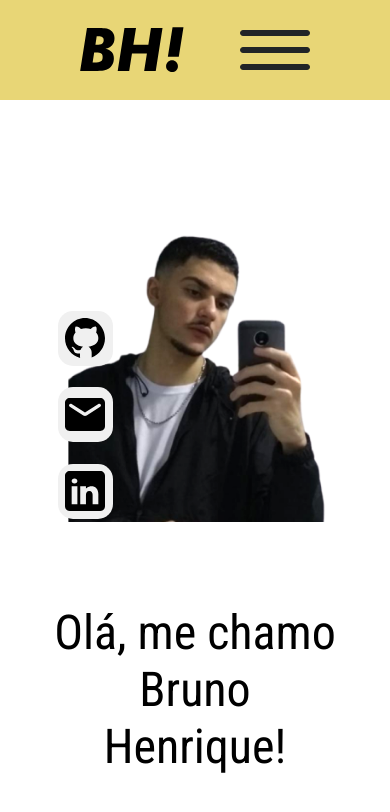
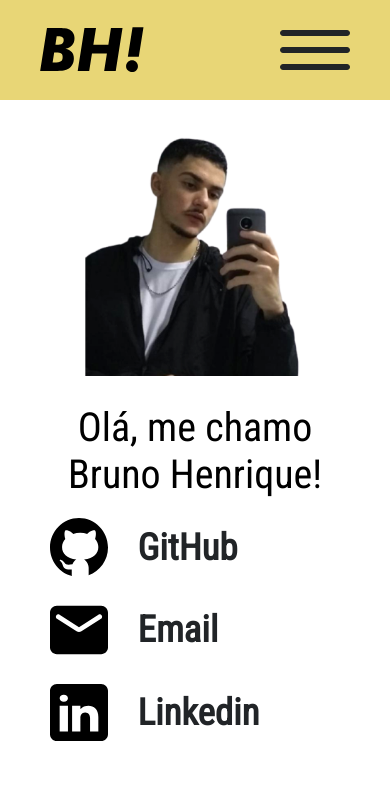
Before and after one commit to bhfsilva/Portfolio, a Next.js app: page / in a window 390 px wide. Shown: the top 812 px of the page. Built offline with nearby package versions, Linux system fonts and the light colour scheme.

Commit message:
aplicada responsividade no componente de introducao

```diff
--- a/src/components/Intro/Intro.module.css
+++ b/src/components/Intro/Intro.module.css
@@ -4,7 +4,7 @@
   align-items:center;
   flex-flow:row wrap;
   height:80vh;
-  padding: 30px 50px;
+  padding:30px 50px;
 }
 .leftBox{
   display:flex;
@@ -32,22 +32,21 @@
   align-items:center;
 }
 .info{
-  height:80%;
   display:flex;
   flex-flow:column;
-  justify-content:center;
+  justify-content:space-between;
   align-items:center;
+  text-decoration:none;
+  color:var(--black);
+  transition:0.3s;
+  height: 200px;
+}
+.info:hover{
+  filter:invert(80%) sepia(80%) saturate(268%) brightness(95%) contrast(91%);
 }
 .info img{
   width:7em;
-}
-.info a{
-  text-decoration:none;
-  color:var(--black);
-  transition:0.3s;
-}
-.info a:hover{
-  filter:invert(80%) sepia(80%) saturate(268%) brightness(95%) contrast(91%);
+  aspect-ratio: 1;
 }
 .info h1{
   font-size:2.3rem;
@@ -61,35 +60,80 @@
     width: 300px;
   }
 }
+@media(max-width: 1096px){
+  .rightBox > h1{
+    font-size:3.3rem;
+  }
+  .info{
+    height: auto;
+  }
+  .info img{
+    width: 5em;
+  }
+}
 @media(max-width: 744px){
   .leftBox{
-    margin-top: 60px;
+    margin-top: 45px;
+  }
+  .rightBox{
+    height: 300px;
   }
   .rightBox > h1{
     font-size:3rem;
   }
+  .info p{
+    display: none;
+  }
+}
+@media(max-width: 500px){
+  .introBox{
+    gap: 20px;
+  }
+  .leftBox{
+    margin-top: initial;
+  }
+  .leftBox img{
+    width: 250px;
+  }
   .rightBox{
-    height: 100px;
+    height: auto;
+    gap: 20px;
+  }
+  .rightBox > h1{
+    font-size: 2.5rem;
   }
   .contentBox{
     flex-direction: column;
-    top: 300px;
-    left: 50px;
-    position: absolute;
-    width: 70px;
-    height: 230px;
+    gap: 10px;
   }
   .info{
-    background-color: var(--gray);
-    height: 55px;
-    width: 55px;
-    border-radius: 15px;
+    display: flex;
+    flex-direction: row;
+    width: 100%;
+    gap: 30px;
+  }
+  .info div{
+    display: flex;
+    flex-direction: column;
+    align-items: flex-start;
+    width: inherit;
   }
   .info img{
-    width: 40px;
-    margin-top: 3px;
+    width: 3.6em;
   }
-  .info h1, .info p{
+  .info p{
+    display: unset;
+  }
+}
+@media (max-width: 415px){
+  .contentBox{
+    gap: 25px;
+  }
+  .info a{
+    align-items: center;
+    width: 250px;
+  }
+  .info p{
     display: none;
   }
 }
--- a/src/components/Intro/index.js
+++ b/src/components/Intro/index.js
@@ -29,13 +29,13 @@ export default function Intro() {
         <h1>Olá, me chamo Bruno Henrique!</h1>
         <div className={styles.contentBox}>
           {info.map(info => (
-            <div className={styles.info} key={info.socialMedia}>
-              <a href={info.link} target="_blank" rel="noreferrer">
-                <img src={info.img}/>
+            <a className={styles.info} key={info.socialMedia} href={info.link} target="_blank" rel="noreferrer">
+              <img src={info.img}/>
+              <div>
                 <h1>{info.socialMedia}</h1>
-              </a>
-              <p>{info.username}</p>
-            </div>
+                <p>{info.username}</p>
+              </div>
+            </a>
           ))}
         </div>
       </div>
--- a/src/components/Navbar/Navbar.module.css
+++ b/src/components/Navbar/Navbar.module.css
@@ -61,7 +61,10 @@
     padding: 10px 0px;
   }
 }
-@media(max-width: 490px){
+@media(max-width: 500px){
+  .header{
+    padding: 0 40px;
+  }
   .menu .show{
     height: 190px;
     visibility: visible;
```
